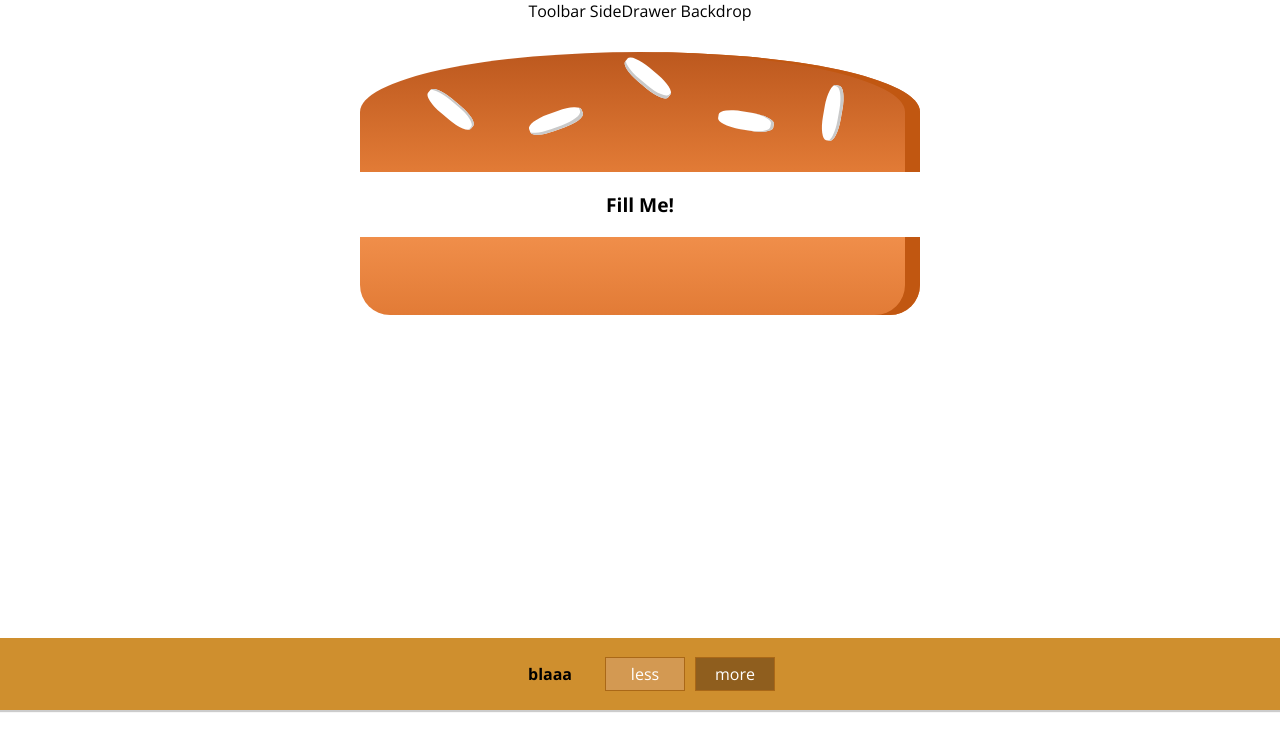
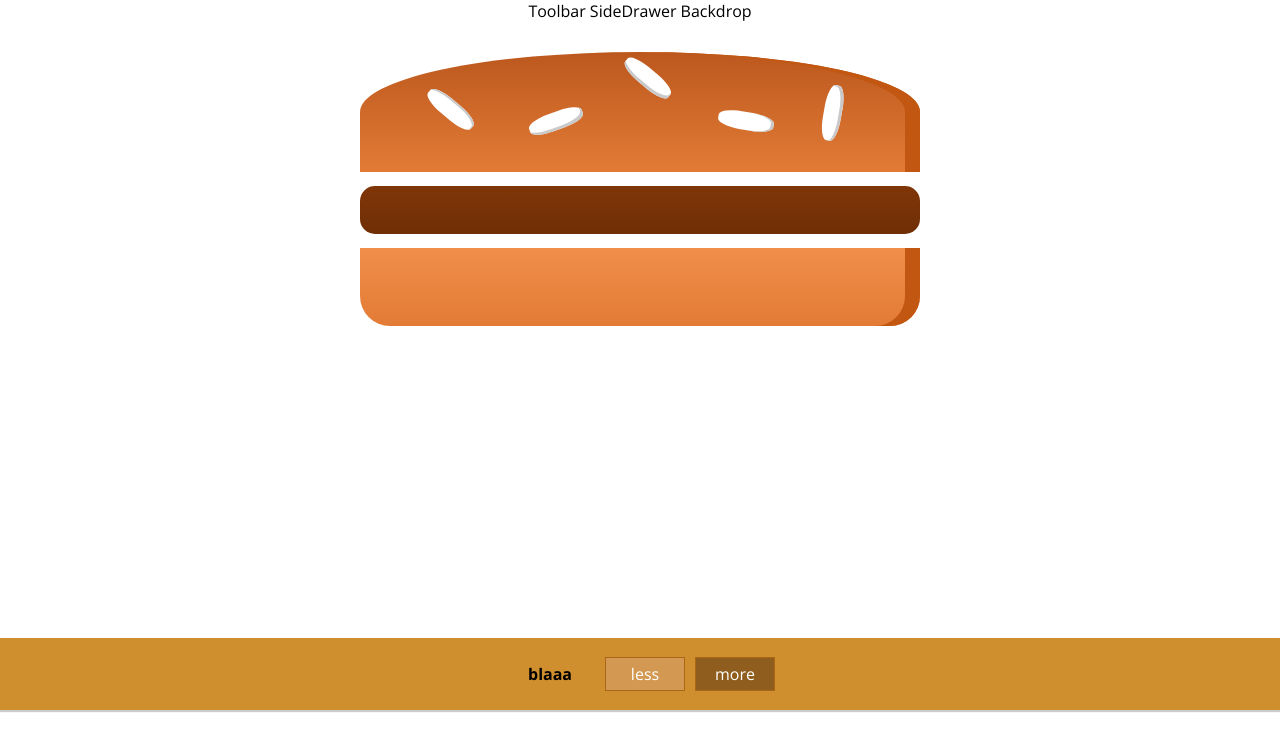
Before and after one commit to nkoster/meburger, a React app: page / in a window 1280 px wide. Shown: the top 750 px of the page. Built offline with nearby package versions, Linux system fonts and the light colour scheme; the HTML template or start-up script is replaced by a standard one; a web font is replaced by a local one.

Commit message:
One meat please

```diff
--- a/src/containers/BurgerBuilder/BurgerBuilder.js
+++ b/src/containers/BurgerBuilder/BurgerBuilder.js
@@ -10,7 +10,7 @@ class BurgerBuilder extends Component {
             salad: 0,
             cheese: 0,
             bacon: 0,
-            meat: 0
+            meat: 1
         }
     }
 
```
